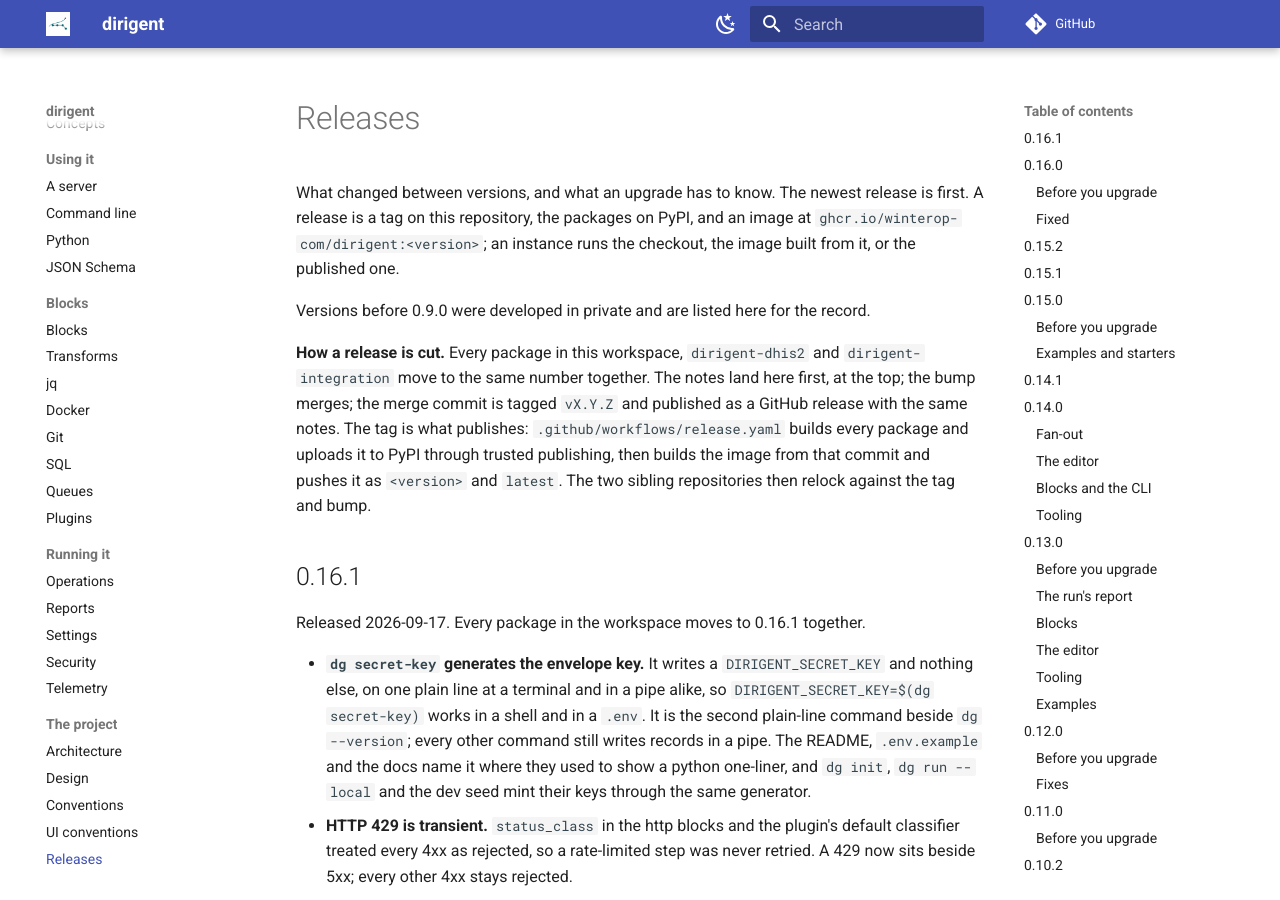
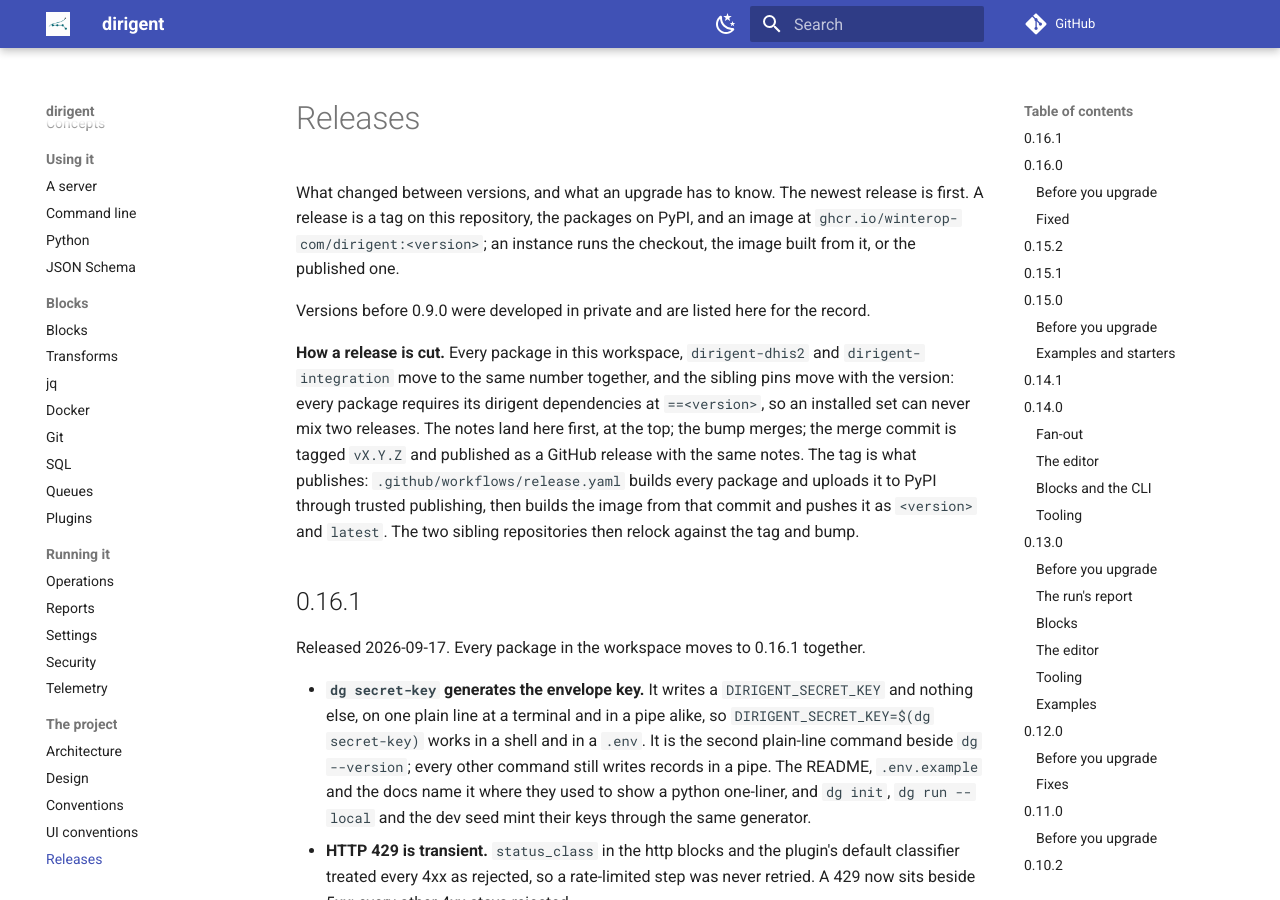
Before and after one commit to winterop-com/dirigent, an MkDocs documentation site: the page built from docs/releases.md, in a window 1280 px wide and 900 px high. Built offline with MkDocs 1.6.1 and Material for MkDocs 9.7.7, drawn with Linux system fonts in a browser that asks for light colours; comment, search, counter and statistics services are not loaded.

Commit message:
fix: pin every dirigent sibling requirement at the workspace version
A package declared its siblings without a version, so `uv tool install
dirigent-cli@latest` upgraded the CLI alone and left the engine on the
previous release: 0.16.1's `dg` died on `ImportError: cannot import name
'generate_key' from 'dirigent_core.secrets'`. Every package now requires
its dirigent dependencies at `==<its own version>`, which is what the
release process already means, and the wheels carry it.

Two tests hold the bump to it: every package carries one version, and
every dirigent requirement in every package is pinned to that version.
The install page documents `uv tool upgrade dirigent-cli` as the upgrade
that now moves the whole set.

```diff
--- a/docs/releases.md
+++ b/docs/releases.md
@@ -8,12 +8,13 @@ it, or the published one.
 Versions before 0.9.0 were developed in private and are listed here for the record.
 
 **How a release is cut.** Every package in this workspace, `dirigent-dhis2` and
-`dirigent-integration` move to the same number together. The notes land here first, at the
-top; the bump merges; the merge commit is tagged `vX.Y.Z` and published as a GitHub release
-with the same notes. The tag is what publishes: `.github/workflows/release.yaml` builds every
-package and uploads it to PyPI through trusted publishing, then builds the image from that
-commit and pushes it as `<version>` and `latest`. The two sibling repositories then relock
-against the tag and bump.
+`dirigent-integration` move to the same number together, and the sibling pins move with the
+version: every package requires its dirigent dependencies at `==<version>`, so an installed
+set can never mix two releases. The notes land here first, at the top; the bump merges; the
+merge commit is tagged `vX.Y.Z` and published as a GitHub release with the same notes. The
+tag is what publishes: `.github/workflows/release.yaml` builds every package and uploads it
+to PyPI through trusted publishing, then builds the image from that commit and pushes it as
+`<version>` and `latest`. The two sibling repositories then relock against the tag and bump.
 
 ## 0.16.1
 
```
Also changed, not shown: docs/getting-started.md (+7 -0 lines), 11 other files.
